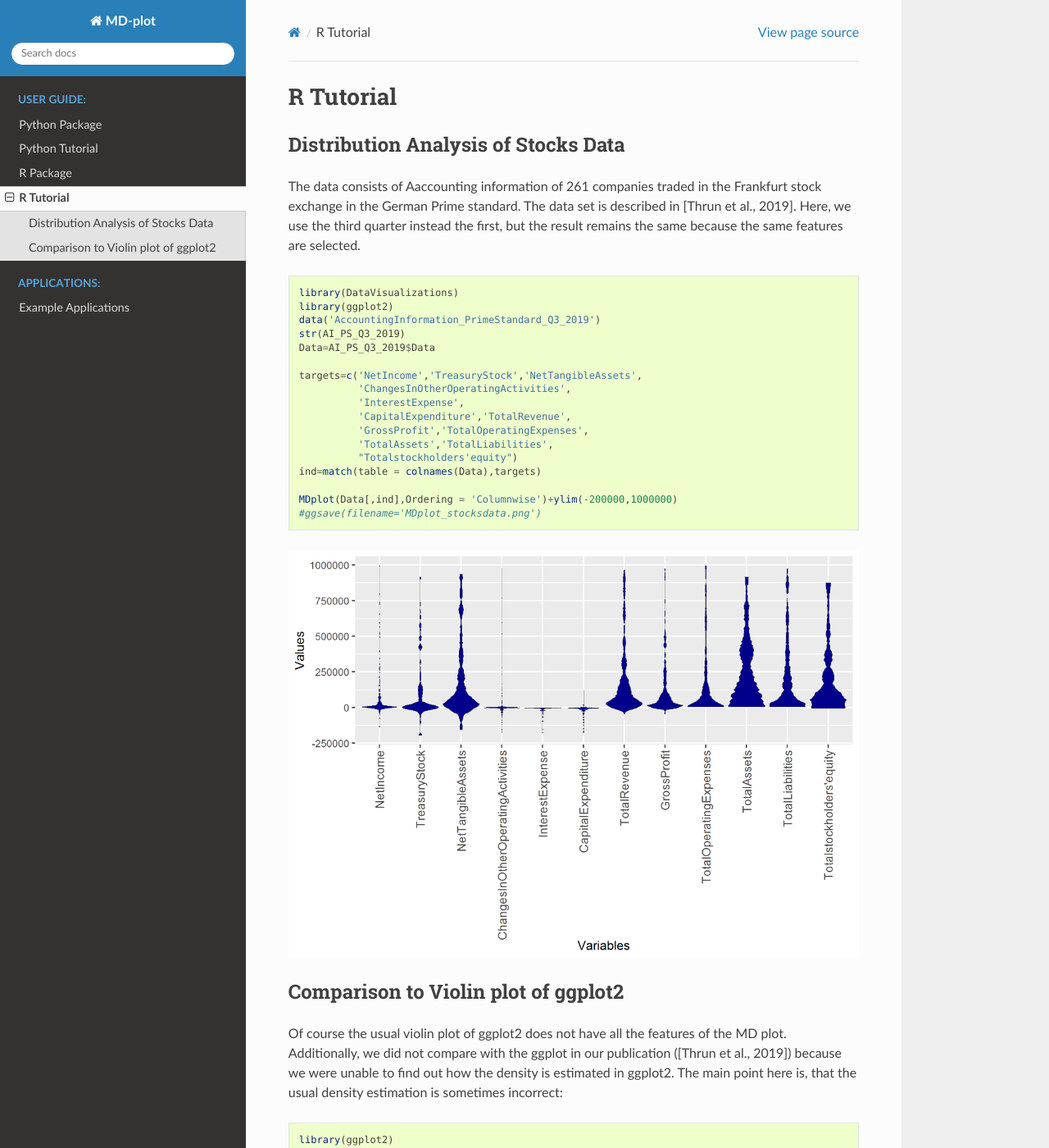
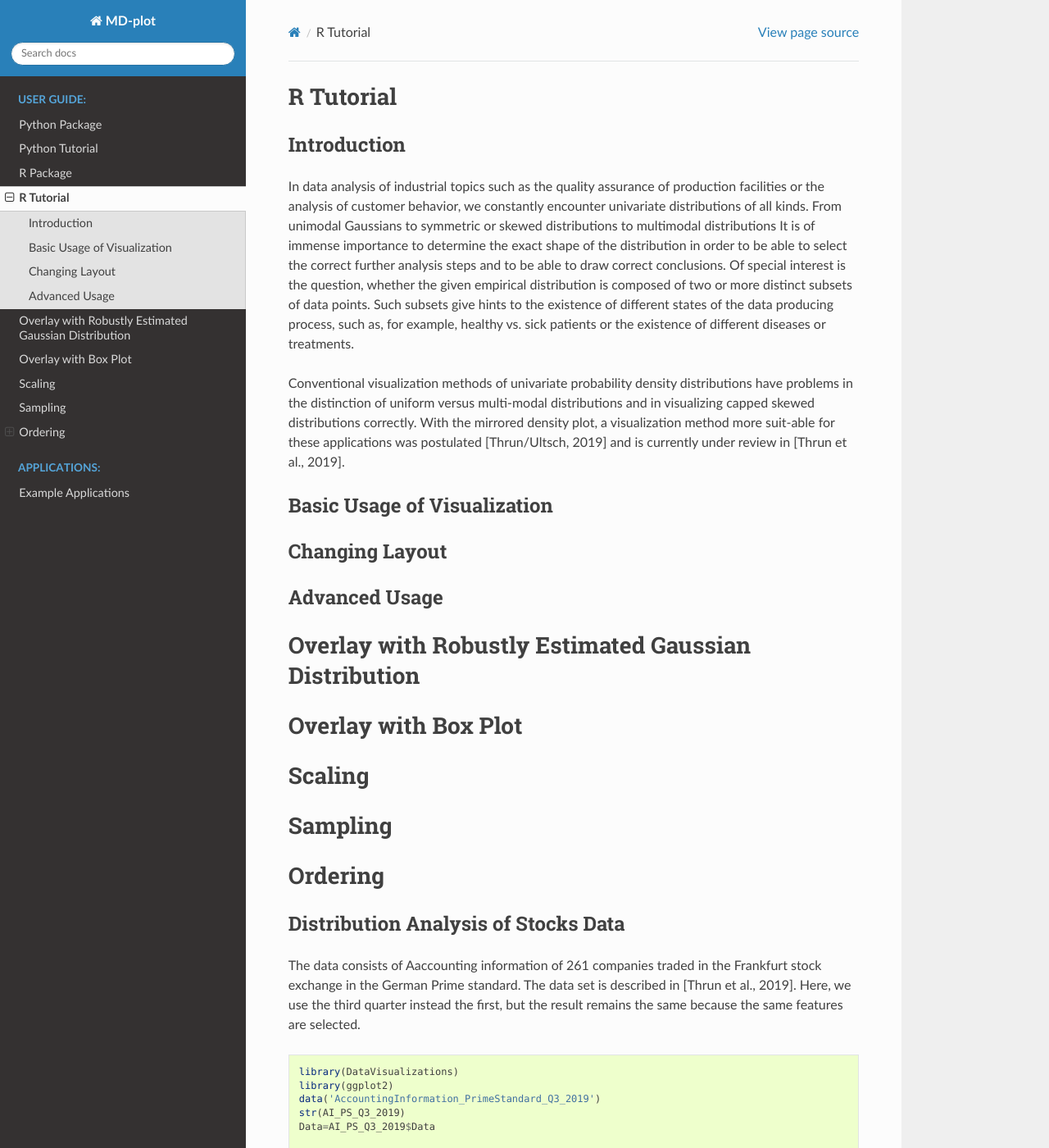
Before and after one commit to TinoGehlert/md_plot, a Sphinx documentation site: the page built from docs/user_guide/r_tutorial.md, in a window 1280 px wide and 1400 px high. Shown: the whole window at 82% size. Built offline with Sphinx 7.4.7 and the Read the Docs theme 2.0.0, drawn with Linux system fonts in a browser that asks for light colours; some of the changed text lies outside the part shown.

Commit message:
Update r_tutorial.md

```diff
--- a/docs/user_guide/r_tutorial.md
+++ b/docs/user_guide/r_tutorial.md
@@ -1,4 +1,26 @@
 # R Tutorial
+
+## Introduction
+In data analysis of industrial topics such as the quality assurance of production facilities or the analysis of customer behavior, we constantly encounter univariate distributions of all kinds. From unimodal Gaussians to symmetric or skewed distributions to multimodal distributions It is of immense importance to determine the exact shape of the distribution in order to be able to select the correct further analysis steps and to be able to draw correct conclusions. Of special interest is the question, whether the given empirical distribution is composed of two or more distinct subsets of data points. Such subsets give hints to the existence of different states of the data producing process, such as, for example, healthy vs. sick patients or the existence of different diseases or treatments.
+
+Conventional visualization methods of univariate probability density distributions have problems in the distinction of uniform versus multi-modal distributions and in visualizing capped skewed distributions correctly. With the mirrored density plot, a visualization method more suit-able for these applications was postulated [Thrun/Ultsch, 2019] and is currently under review in [Thrun et al., 2019].
+
+## Basic Usage of Visualization
+
+
+## Changing Layout
+
+## Advanced Usage
+
+# Overlay with Robustly Estimated Gaussian Distribution
+
+# Overlay with Box Plot
+
+# Scaling
+
+# Sampling
+
+# Ordering
 
 
 ## Distribution Analysis of Stocks Data
@@ -65,4 +87,6 @@ plot+ggtitle('Distribution Analysis of Features of Stocks of German Prime standa
 
 In sum, the density estimation of ggplot2 requires the setting of parameters which is in an exploratice approach not feasible. MD plot does not require the setting of paramters for the estimation of the pdf. However, the user can use additional features of MD plot like automatic transformation of variables or distinguishing gaussian from non-gaussian distributions.
 
+[Thrun/Ultsch, 2019] Thrun, M. C., & Ultsch, A.: Analyzing the Fine Structure of Distributions, Technical Report of the University of Marburg, 2019.
+
 [Thrun et al., 2019] Thrun, M. C., Gehlert, T., & Ultsch, A.: Analyzing the Fine Structure of Distributions, PloS one,  under review, preprint available at arXiv:1908.06081, 2019.
```
